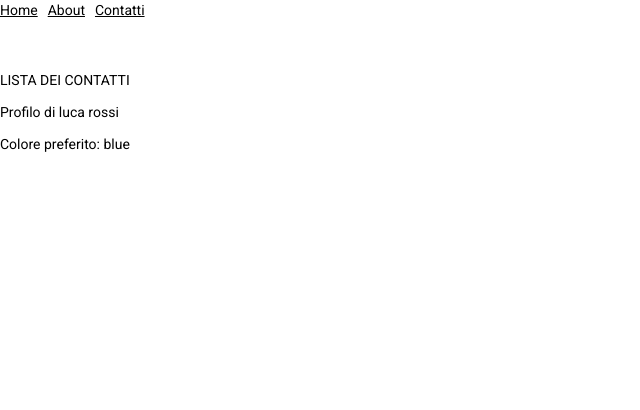
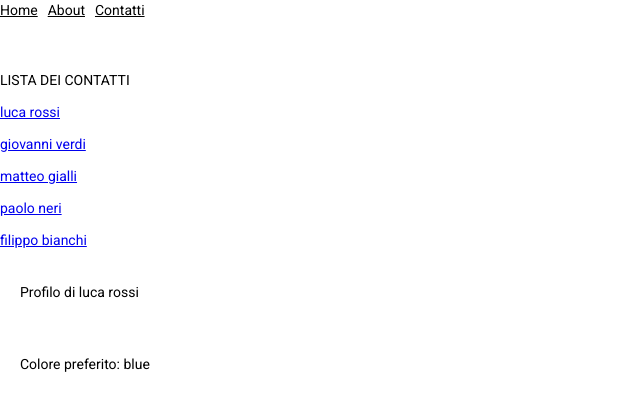
Before and after one commit to pythonhack76/HappyBot, an Angular app: page /contatti/0 in a window 1280 px wide. Shown: the top 410 px of the page, without its empty margins (0-640 px from the left). Built offline with nearby package versions, Linux system fonts and the light colour scheme.

Commit message:
update directives

```diff
--- a/src/app/app.module.ts
+++ b/src/app/app.module.ts
@@ -18,6 +18,7 @@ import { PartnersComponent } from './components/partners/partners.component';
 import { HomeComponent } from './components/home/home.component';
 import { DashboardComponent } from './components/dashboard/dashboard.component';
 import { ContattoComponent } from './components/contatto/contatto.component';
+import { NotfoundComponent } from './components/notfound/notfound.component';
 
 
 
@@ -33,7 +34,8 @@ import { ContattoComponent } from './components/contatto/contatto.component';
     PartnersComponent,
     HomeComponent,
     DashboardComponent,
-    ContattoComponent
+    ContattoComponent,
+    NotfoundComponent
   ],
   imports: [
     BrowserModule,
--- a/src/app/components/contact/contact.component.html
+++ b/src/app/components/contact/contact.component.html
@@ -1,9 +1,13 @@
-<div *ngIf="!isProfile">
+<div>
+<!-- <div *ngIf="!isProfile"> -->
 <p style="text-transform: uppercase; margin-top: 50px;"> Lista dei Contatti</p>
+<div>
 <div *ngFor="let persona of persone; index as i">
-    <a routerLink="/contatti/{{i}}"><p>{{persona.nome}}  {{persona.cognome}}</p></a>
-</div>
-
+    <a routerLink="/contatti/{{i}}" style="display:flex">
+      <p >{{persona.nome}}  {{persona.cognome}}</p></a>
+<!-- </div> -->
+      </div>
+  </div>
 </div>
 <router-outlet></router-outlet>
 
--- a/src/app/components/contact/contact.component.ts
+++ b/src/app/components/contact/contact.component.ts
@@ -10,12 +10,12 @@ import { ServizioTestService } from 'src/app/service/servizio-test.service';
 export class ContactComponent implements OnInit {
   persone: any
   persona: any
-  isProfile: boolean
+  //isProfile: boolean
 
-  constructor(private servizioTest: ServizioTestService, private route: ActivatedRoute) { }
+  constructor(private servizioTest: ServizioTestService) { }
 
   ngOnInit(): void {
-  //  this.persone = this.servizioTest.getPersone()
+   this.persone = this.servizioTest.getPersone()
   //  this.isProfile = !this.route.snapshot.paramMap.get('id') ? false : true
 
 
--- a/src/app/components/contatto/contatto.component.html
+++ b/src/app/components/contatto/contatto.component.html
@@ -1,2 +1,4 @@
-<p>Profilo di  {{persona.nome}} {{persona.cognome}}</p>
-<p>Colore preferito: {{persona.color}}</p>
+<div>
+<p style="display:flex; padding: 20px;">Profilo di  {{persona.nome}} {{persona.cognome}}</p>
+<p style="padding:20px; margin-top: 10px;">Colore preferito: {{persona.color}}</p>
+</div>
--- a/src/app/components/contatto/contatto.component.ts
+++ b/src/app/components/contatto/contatto.component.ts
@@ -1,5 +1,5 @@
 import { Component, Input, OnInit } from '@angular/core';
-import { ActivatedRoute } from '@angular/router';
+import { ActivatedRoute, ParamMap } from '@angular/router';
 import { ServizioTestService } from 'src/app/service/servizio-test.service';
 
 @Component({
@@ -9,15 +9,23 @@ import { ServizioTestService } from 'src/app/service/servizio-test.service';
 })
 export class ContattoComponent implements OnInit {
 
- @Input()  persona: any
+ //@Input()  persona: any
+ id: number
+ persona: any
 
   constructor(private route: ActivatedRoute, private servizioTest: ServizioTestService) { }
 
-  ngOnInit(): void {
-    if(this.route.snapshot.paramMap.get('id')){
-      //this.isProfile = true
-      this.persona = this.servizioTest.getPersona(parseInt(this.route.snapshot.paramMap.get('id')!))
-     }
+  // ngOnInit(): void {
+    // this.id = +this.route.snapshot.paramMap.get('id')!
+    // if(this.route.snapshot.paramMap.get('id')){
+     // this.isProfile = true
+      // this.persona = this.servizioTest.getPersona((this.id)!)
+    //  }
+
+    ngOnInit(): void {
+      this.route.paramMap.subscribe((params: ParamMap)=>{
+        this.id = +params.get('id')!
+        this.persona = this.servizioTest.getPersona(this.id)
+      })
+    }
   }
-
-}
--- /dev/null
+++ b/src/app/components/notfound/notfound.component.html
@@ -0,0 +1 @@
+<p>Errore 404!</p>
--- /dev/null
+++ b/src/app/components/notfound/notfound.component.ts
@@ -0,0 +1,15 @@
+import { Component, OnInit } from '@angular/core';
+
+@Component({
+  selector: 'app-notfound',
+  templateUrl: './notfound.component.html',
+  styleUrls: ['./notfound.component.css']
+})
+export class NotfoundComponent implements OnInit {
+
+  constructor() { }
+
+  ngOnInit(): void {
+  }
+
+}
```
Also changed, not shown: src/app/app-routing.module.ts (+6 -1 lines), src/app/components/notfound/notfound.component.css (added), 1 other file (tests, documents, lock files or other folders).
